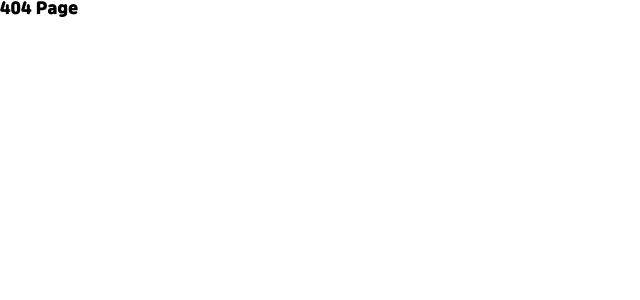
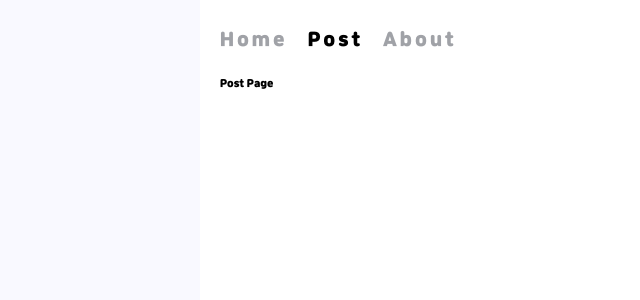
Before and after one commit to jungks9351/MDX-practice, a Next.js app: page /post in a window 1280 px wide. Before the commit this address had no page. Shown: the top 300 px of the page, without its empty margins (0-640 px from the left). Built offline with nearby package versions, Linux system fonts and the light colour scheme.

Commit message:
feat : 헤더 네비게이션 구현

```diff
--- /dev/null
+++ b/src/components/Header.tsx
@@ -0,0 +1,17 @@
+import React from 'react'
+import styled from 'styled-components'
+import NavContainer from './nav/NavContainer'
+
+const Header = () => {
+  return (
+    <HeaderWrapper>
+      <NavContainer />
+    </HeaderWrapper>
+  )
+}
+
+const HeaderWrapper = styled.header`
+  padding: 2rem 0;
+`
+
+export default Header
--- /dev/null
+++ b/src/components/nav/NavContainer.tsx
@@ -0,0 +1,8 @@
+import React from 'react'
+import NavLinks from './NavLinks'
+
+const NavContainer = () => {
+  return <NavLinks />
+}
+
+export default NavContainer
--- /dev/null
+++ b/src/components/nav/NavLinks.tsx
@@ -0,0 +1,37 @@
+import Link from 'next/link'
+import { useRouter } from 'next/router'
+import styled from 'styled-components'
+import navlinks from '../../data/navlinks'
+
+const NavLinks = () => {
+  const router = useRouter()
+
+  return (
+    <nav>
+      {navlinks.map((navlink) => (
+        <Link key={navlink.title} href={navlink.link}>
+          <NavButton isActive={navlink.link === router.pathname ? true : false}>
+            {navlink.title}
+          </NavButton>
+        </Link>
+      ))}
+    </nav>
+  )
+}
+
+const NavButton = styled.button<{ isActive: boolean }>`
+  padding: 1rem 2rem 1rem 0;
+
+  color: ${({ theme, isActive }) =>
+    isActive
+      ? theme.colors.fontColors.black
+      : theme.colors.fontColors.darkGray};
+  font-size: 1.8rem;
+  letter-spacing: 0.3rem;
+
+  &:hover {
+    color: ${({ theme }) => theme.colors.fontColors.black};
+  }
+`
+
+export default NavLinks
--- /dev/null
+++ b/src/data/navlinks.ts
@@ -0,0 +1,7 @@
+const navlinks: { title: string; link: string }[] = [
+  { title: 'Home', link: '/' },
+  { title: 'Post', link: '/post' },
+  { title: 'About', link: '/about' },
+]
+
+export default navlinks
--- a/src/pages/_app.tsx
+++ b/src/pages/_app.tsx
@@ -1,11 +1,15 @@
 import type { AppProps } from 'next/app'
+import Head from 'next/head'
+import styled, { ThemeProvider } from 'styled-components'
+
+import '../../public/static/font/index.css'
+import Header from '../components/Header'
 import GlobalStyle from '../styles/GlobalStyle'
-import '../../public/static/font/index.css'
-import Head from 'next/head'
+import theme from '../styles/theme'
 
 const MyApp = ({ Component, pageProps }: AppProps) => {
   return (
-    <>
+    <ThemeProvider theme={theme}>
       <Head>
         <meta charSet="utf-8" />
         <meta
@@ -17,9 +21,20 @@ const MyApp = ({ Component, pageProps }: AppProps) => {
         <title>Blog</title>
       </Head>
       <GlobalStyle />
-      <Component {...pageProps} />
-    </>
+      <Container>
+        <Header />
+        <Component {...pageProps} />
+      </Container>
+    </ThemeProvider>
   )
 }
 
+const Container = styled.div`
+  width: calc(100%-2rem);
+  height: 100vh;
+  margin: 0 auto;
+  padding: 0 2rem;
+
+  background-color: ${({ theme }) => theme.colors.bgColors.main};
+`
 export default MyApp
--- /dev/null
+++ b/src/pages/post.tsx
@@ -0,0 +1,12 @@
+import React from 'react'
+import NavLinks from '../components/nav/NavLinks'
+
+const post = () => {
+  return (
+    <>
+      <h1>Post Page</h1>
+    </>
+  )
+}
+
+export default post
--- a/src/styles/GlobalStyle.ts
+++ b/src/styles/GlobalStyle.ts
@@ -3,8 +3,19 @@ import { reset } from 'styled-reset'
 
 const GlobalStyle = createGlobalStyle`
 ${reset}
+
+html {
+  font-size: 10px;
+}
+
 body {
-  font-family: 'Jalnan'
+  font-family: 'Jalnan';
+  padding: 0 20rem;
+  background-color: ${({ theme }) => theme.colors.bgColors.body}
+}
+button {
+  all : unset;
+  cursor: pointer;
 }
 `
 
--- /dev/null
+++ b/src/styles/theme.ts
@@ -0,0 +1,17 @@
+import { DefaultTheme } from 'styled-components'
+
+const theme: DefaultTheme = {
+  colors: {
+    bgColors: {
+      body: '#f9f9ff',
+      main: '#ffffff',
+    },
+    fontColors: {
+      black: '#000000',
+      lavender: '#e6e8ed',
+      darkGray: '#a0a2a7',
+    },
+  },
+}
+
+export default theme
```
Also changed, not shown: src/pages/about.tsx (added, +12 -0 lines), src/pages/index.tsx (+6 -1 lines), src/styles/styled.d.ts (added, +17 -0 lines).
